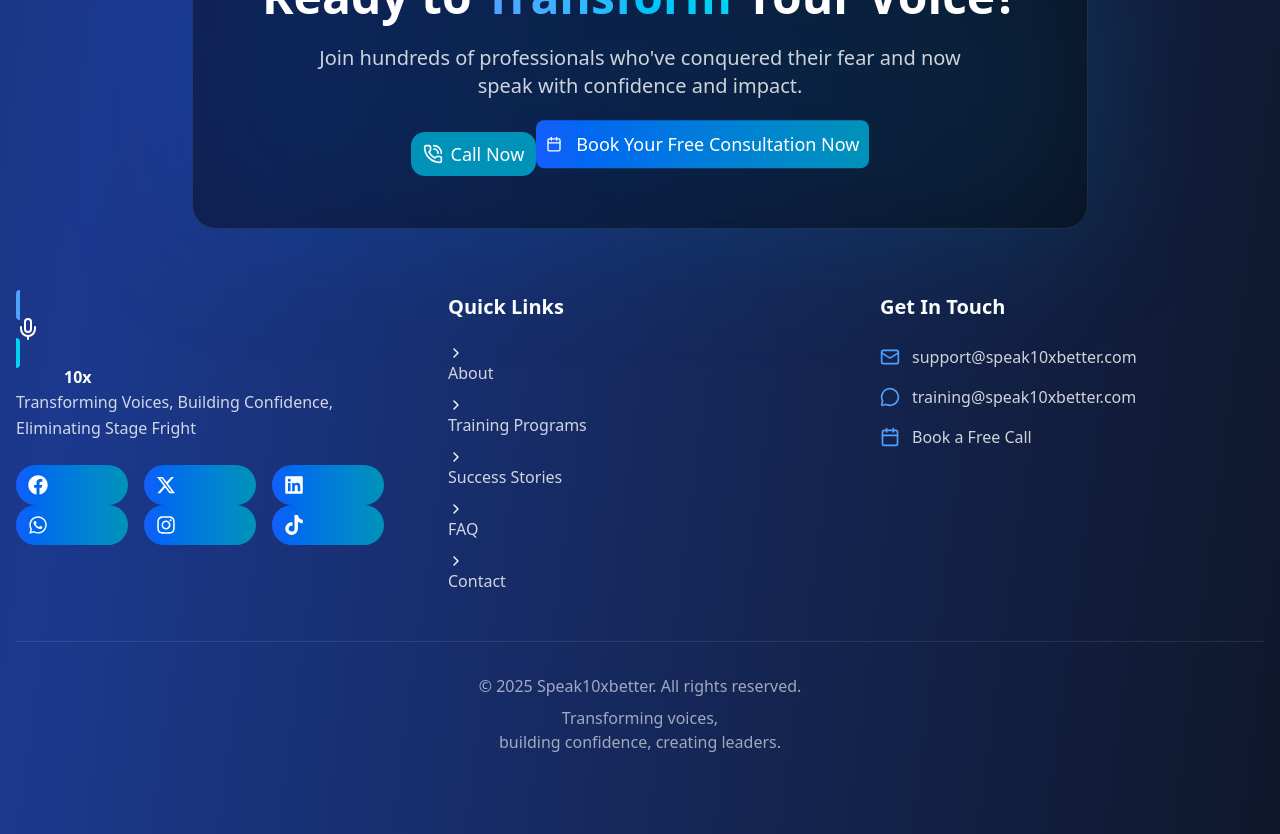
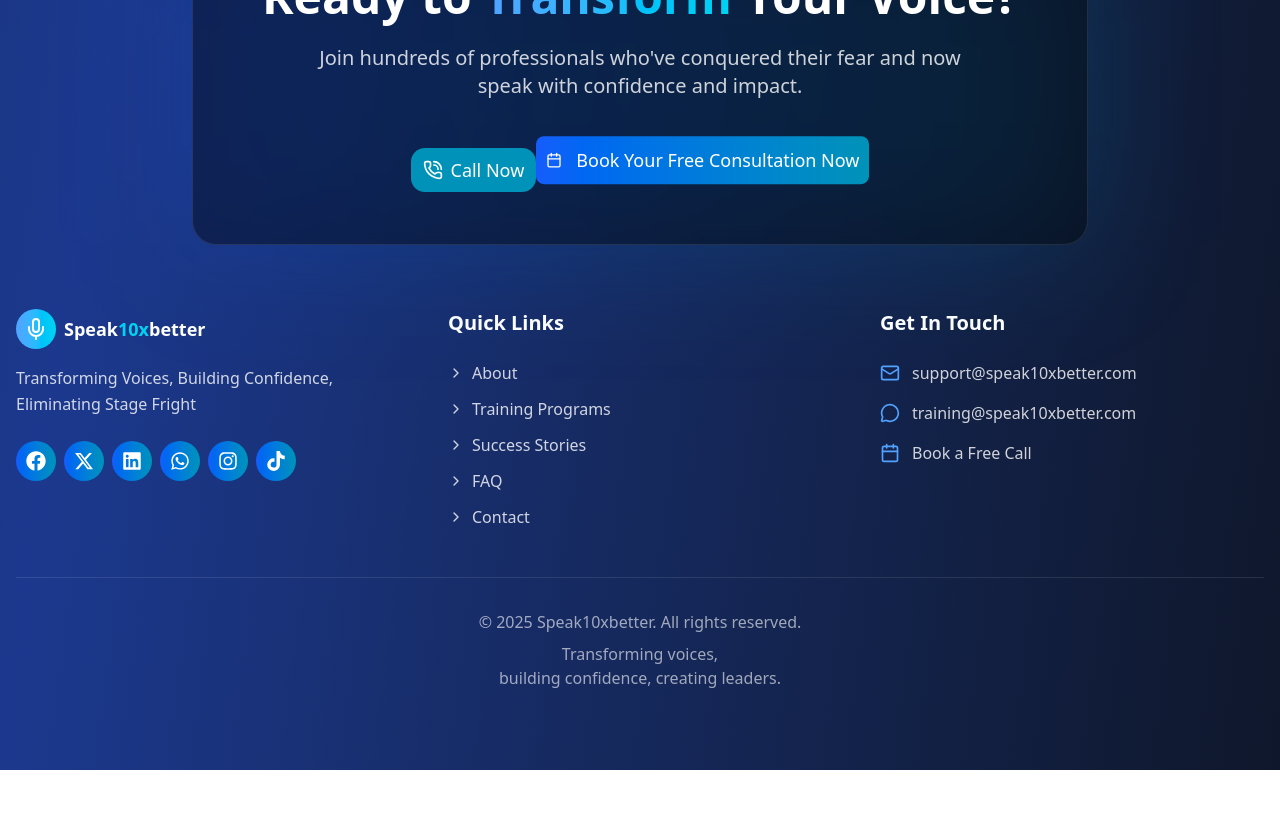
Before and after one commit to rdghostmann/Speak10xbetter, a Next.js app: page / in a window 1280 px wide. Shown: the part 8780-9614 px from the top of the page. After the commit the page ends 9550 px from the top, so only its background shows below. Built offline with nearby package versions, Linux system fonts and the light colour scheme.

Commit message:
updated footer

```diff
--- a/components/Footer/Footer.jsx
+++ b/components/Footer/Footer.jsx
@@ -4,13 +4,12 @@ import { motion } from "framer-motion"
 import { useInView } from "framer-motion"
 import { useRef } from "react"
 import { Button } from "@/components/ui/button"
-import { Calendar, Mail, ChevronRight, MessageCircle, Mic } from "lucide-react"
-import { FaLinkedin, FaFacebook, FaWhatsapp, FaTiktok } from "react-icons/fa";
-import { FaInstagram, FaXTwitter } from "react-icons/fa6";
+import { Calendar, Mail, ChevronRight, MessageCircle, Mic, Shield } from "lucide-react"
+import { FaLinkedin, FaFacebook, FaWhatsapp, FaTiktok } from "react-icons/fa"
+import { FaInstagram, FaXTwitter } from "react-icons/fa6"
 
 import Link from "next/link"
 import CallBtn from "../CallBtn/CallBtn"
-
 
 export default function Footer() {
   const ref = useRef(null)
@@ -19,6 +18,7 @@ export default function Footer() {
   return (
     <footer className="py-20 px-4 border-t border-white/10" ref={ref}>
       <div className="container mx-auto">
+
         {/* CTA Section */}
         <motion.div
           initial={{ opacity: 0, y: 50 }}
@@ -43,9 +43,14 @@ export default function Footer() {
               <Button
                 size="sm"
                 asChild
-                className="bg-gradient-to-r from-blue-600 to-cyan-600 hover:from-blue-700 hover:to-cyan-700 text-white border-0 px-8 py-6"
+                className="bg-gradient-to-r from-blue-600 to-cyan-600 hover:from-blue-700 hover:to-cyan-700 text-white border-0 px-8 py-6 mt-4"
               >
-                <Link className="animate-bounce" href="https://calendly.com/ifezuejudith/freeconsultation" target="_blank" rel="noopener noreferrer">
+                <Link
+                  className="animate-bounce"
+                  href="https://calendly.com/ifezuejudith/freeconsultation"
+                  target="_blank"
+                  rel="noopener noreferrer"
+                >
                   <Calendar className="w-5 h-5 mr-2" />
                   <span className="text-lg hidden lg:block">Book Your Free Consultation Now</span>
                   <span className="text-lg block lg:hidden">Book Free Now</span>
@@ -64,30 +69,32 @@ export default function Footer() {
         >
           {/* Brand */}
           <div>
-            <span className="font-bold bg-gradient-to-r from-blue-400 to-cyan-400 bg-clip-text text-transparent mb-2">
-              <span className="p-1 rounded-full bg-gradient-to-r from-blue-400 to-cyan-400 text-white">
+            <div className="flex items-center space-x-2 mb-4">
+              <span className="p-2 rounded-full bg-gradient-to-r from-blue-400 to-cyan-400 text-white">
                 <Mic className="w-5 h-5 sm:w-6 sm:h-6" />
               </span>
-              <h3 className="font-bold text-sm lg:text-base">
-                Speak<span className="text-white">10x</span>better
+              <h3 className="font-bold text-lg text-white">
+                Speak<span className="text-cyan-400">10x</span>better
               </h3>
-            </span>
+            </div>
             <p className="text-white/80 mb-6 leading-relaxed">
               Transforming Voices, Building Confidence, Eliminating Stage Fright
             </p>
-            <div className="flex flex-wrap space-x-4">
+            <div className="flex flex-wrap gap-2">
               {[
                 { icon: FaFacebook, href: "https://www.facebook.com/share/19KS2aHEzB/?mibextid=wwXIfr" },
-                { icon: FaXTwitter, href: " https://x.com/IfezueJudith" },
+                { icon: FaXTwitter, href: "https://x.com/IfezueJudith" },
                 { icon: FaLinkedin, href: "https://www.linkedin.com/in/judithifezue" },
-                { icon: FaWhatsapp, href: "wa.me/9051071524" },
+                { icon: FaWhatsapp, href: "https://wa.me/9051071524" },
                 { icon: FaInstagram, href: "https://www.instagram.com/ifezue_judith" },
                 { icon: FaTiktok, href: "https://www.tiktok.com/@ifezuejudith" },
               ].map(({ icon: Icon, href }, index) => (
                 <a
                   key={index}
                   href={href}
-                  className="w-28 h-10 bg-gradient-to-r from-blue-600 to-cyan-600 rounded-full flex items-center justify-between px-3 hover:scale-105 transition-transform"
+                  target="_blank"
+                  rel="noopener noreferrer"
+                  className="w-10 h-10 bg-gradient-to-r from-blue-600 to-cyan-600 rounded-full flex items-center justify-center hover:scale-110 transition-transform"
                 >
                   <Icon className="w-5 h-5 text-white" />
                 </a>
@@ -101,20 +108,19 @@ export default function Footer() {
             <ul className="space-y-3">
               {["About", "Training Programs", "Success Stories", "FAQ", "Contact"].map((link) => (
                 <li key={link}>
-                  <ChevronRight className="w-4 h-4 text-white" />
-
                   <a
                     href={`#${link.toLowerCase().replace(" ", "-")}`}
-                    className="text-white/80 hover:text-cyan-400 transition-colors"
+                    className="flex items-center space-x-2 text-white/80 hover:text-cyan-400 transition-colors"
                   >
-                    {link}
+                    <ChevronRight className="w-4 h-4" />
+                    <span>{link}</span>
                   </a>
                 </li>
               ))}
             </ul>
           </div>
 
-          {/* Contact */}
+          {/* Contact Info */}
           <div>
             <h3 className="text-xl font-semibold text-white mb-6">Get In Touch</h3>
             <div className="space-y-4">
@@ -161,7 +167,9 @@ export default function Footer() {
           <p className="text-white/60">
             © {new Date().getFullYear()} Speak10xbetter. All rights reserved.
           </p>
-          <p className="text-white/60">Transforming voices,<br className="hidden sm:inline" /> building confidence, creating leaders.</p>
+          <p className="text-white/60">
+            Transforming voices,<br className="hidden sm:inline" /> building confidence, creating leaders.
+          </p>
         </motion.div>
       </div>
     </footer>
```
